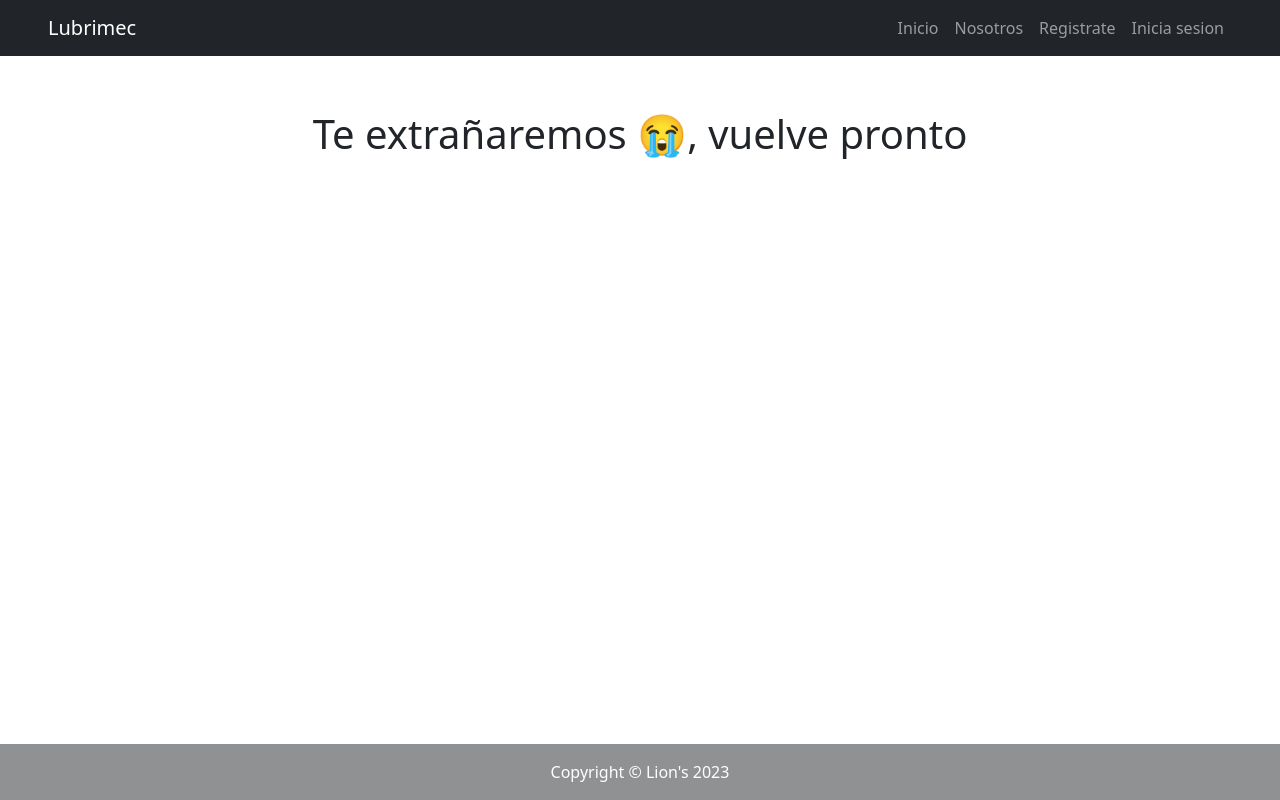
After one commit to LeanGarro/Proyecto_Final, a Django app: page /logout/ in a window 1280 px wide. The commit adds this page. Run offline with Django 4.2, Linux system fonts and the light colour scheme; some libraries are stand-ins or nearby versions.

Commit message:
cambios visuales y logout agregado

```diff
--- a/project/apps/home/templates/home/index.html
+++ b/project/apps/home/templates/home/index.html
@@ -19,9 +19,15 @@
 
 
            {% block CONTENIDO_INDEX %}
+            <div class="m-1">
+                <div class="container text-center alert fs-4"> {{mensaje}} </div>
+            </div>
+
+            {% if user.is_authenticated %}
                 <div class="m-4">
-               <div class="container border text-center alert fs-4" style="background-color: #8eff4d;"> {{mensaje}} </div>
+                    <div class="container border text-center alert fs-4" style="background-color: #8eff4d;"> Bienvenido {{user}} </div>
                 </div>
+            {% endif %}
 
                 <!-- Heading Row-->
                 <div class="container">
--- /dev/null
+++ b/project/apps/home/templates/home/logout.html
@@ -0,0 +1,9 @@
+{% extends 'home/index.html' %}
+
+    {% block CONTENIDO_INDEX %}
+        <div class="container text text-center ">
+            <div class="fs-1 m-5">
+                Te extrañaremos 😭, vuelve pronto
+            </div>
+        </div>
+    {% endblock CONTENIDO_INDEX %}
--- a/project/apps/home/templates/home/nav_var.html
+++ b/project/apps/home/templates/home/nav_var.html
@@ -13,12 +13,12 @@
                 {% if user.is_authenticated %}
                     <li class="nav-item"><a class="nav-link {% if  request.path == "/admin/"%}active{% endif %}" href="/admin/">admin</a></li>
                     <li class="nav-item"><a class="nav-link {% if  request.path == "/reservas/"%}active{% endif %}" href="/reservas/">Reservar</a></li>
+                    <li class="nav-item"><a class="nav-link text-bg-info" href="/perfil/">{{user.username}} </a></li>
+                    <li class="nav-item"><a class="nav-link text-danger {% if  request.path == "/logout/"%}active{% endif %}" href="/logout/">Logout</a></li>
                 {% else %}
-                    <li class="nav-item"><a class="nav-link {% if  request.path == "/login/"%}active{% endif %}" href="/login/">Inicia sesion</a></li>
                     <li class="nav-item"><a class="nav-link {% if  request.path == "/about/"%}active{% endif %}" href={% url 'home:about' %}>Nosotros</a></li>
                     <li class="nav-item"><a class="nav-link {% if  request.path == "/register/"%}active{% endif %}" href="/register/">Registrate</a></li>
-
-
+                    <li class="nav-item"><a class="nav-link {% if  request.path == "/login/"%}active{% endif %}" href="/login/">Inicia sesion</a></li>
                 {% endif %}
             </ul>
         </div>
--- a/project/apps/home/urls.py
+++ b/project/apps/home/urls.py
@@ -1,6 +1,7 @@
 from django.urls import path
 from django.contrib.staticfiles.urls import staticfiles_urlpatterns
 from django.views.generic import TemplateView
+from django.contrib.auth.views import LogoutView
 
 
 from .views import Home
@@ -10,8 +11,9 @@ app_name = "home"
 
 urlpatterns = [
     path("", Home, name="home"),
-    path("about/", TemplateView.as_view(template_name="home/about.html"), name="about"),
-
+    path("about/", TemplateView.as_view(template_name="home/about.html"), name= "about"),
+    path("logout/", LogoutView.as_view(template_name="home/logout.html"), name= "logout"),
+    path("perfil/", TemplateView.as_view(template_name="home/perfil.html"), name= "perfil"),
 ]
 
 urlpatterns += staticfiles_urlpatterns()
--- a/project/apps/register/views.py
+++ b/project/apps/register/views.py
@@ -56,7 +56,7 @@ def Login(request):
             user= authenticate(username= user_name, password= contraseña)
             if user is not None:
                 login(request, user)
-                return render(request, "home/index.html", {"mensaje":f"Bienvenido {user_name}"})
+                return render(request, "home/index.html", {"mensaje":""})
             else:
                 return render(request, "home/index.html", {"mensaje":"Error, datos incorrectos"})
         else:
```
Also changed, not shown: project/apps/home/templates/home/perfil.html (added, +9 -0 lines), project/db.sqlite3. Lines whose indentation alone changed are shown as unchanged.
